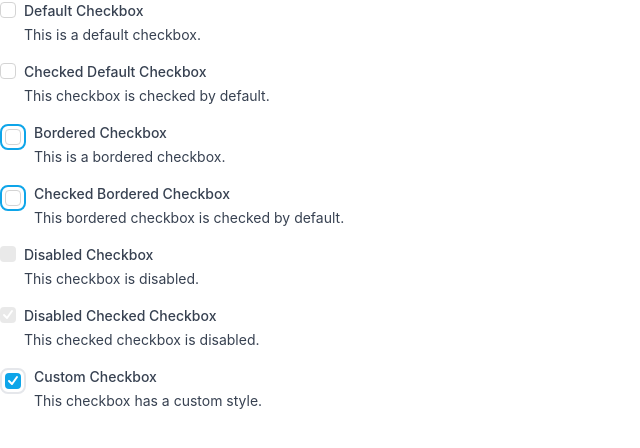
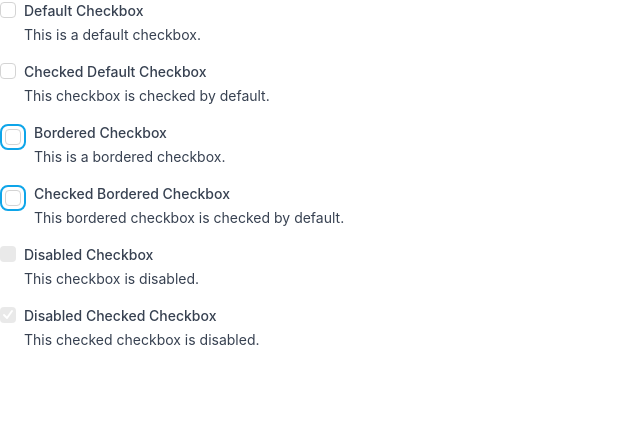
Before and after one commit to Amplifi-Labs/amplifiui, a React (Create React App) app in the folder amplifiui-web/: page / in a window 1280 px wide. Shown: the top 448 px of the page, without its empty margins (0-640 px from the left). Built offline with nearby package versions, Linux system fonts and the light colour scheme.

Commit message:
fix show case

```diff
--- a/amplifiui-web/src/show-cases/CheckboxShowCases.tsx
+++ b/amplifiui-web/src/show-cases/CheckboxShowCases.tsx
@@ -4,11 +4,9 @@ import Checkbox from '../components/checkbox/Checkbox';
 const CheckboxShowcase: React.FC = () => {
   const [checkedDefault, setCheckedDefault] = useState(false);
   const [checkedBordered, setCheckedBordered] = useState(false);
-  const [checkedCustom, setCheckedCustom] = useState(true);
 
   const handleDefaultChange = () => setCheckedDefault(!checkedDefault);
   const handleBorderedChange = () => setCheckedBordered(!checkedBordered);
-  const handleCustomChange = () => setCheckedCustom(!checkedCustom);
 
   return (
     <div className="space-y-4">
@@ -60,19 +58,6 @@ const CheckboxShowcase: React.FC = () => {
         checked={true}
         className="w-[460px]"
       />
-
-      {/* Custom Checkbox */}
-      <Checkbox
-        label="Custom Checkbox"
-        description="This checkbox has a custom style."
-        variant="bordered"
-        checked={checkedCustom}
-        onChange={handleCustomChange}
-        checkboxStyle="bg-gray-700"
-        labelStyle="text-gray-700 font-bold"
-        descriptionStyle="text-gray-500"
-        className="w-[460px]"
-      />
     </div>
   );
 };
```
